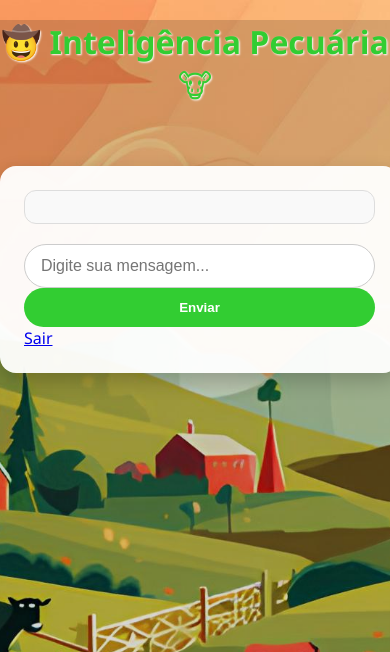
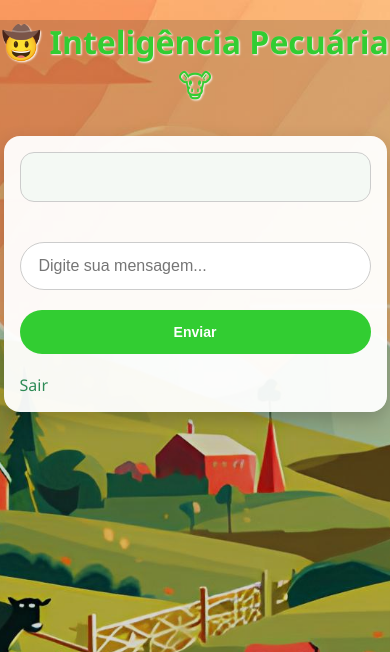
Before and after one commit to PedroAngeloVargas/IA-Cloud, a Flask app: page /chat in a window 390 px wide. Shown: the top 652 px of the page. Run offline with Flask 3, Linux system fonts and the light colour scheme; the visitor is signed in with stand-in values (Sample User, id 1).

Commit message:
Ajustes visuais no chat: espaçamento, legibilidade e tema agro

```diff
--- a/app/static/style.css
+++ b/app/static/style.css
@@ -7,10 +7,9 @@
     margin: 0;
     padding: 0;
     min-height: 100vh;
-    backdrop-filter: brightness(0.85); /* deixa o fundo um pouco mais escuro */
+    backdrop-filter: brightness(0.85);
 }
 
-/* Container principal do chat */
 .chat-container {
     width: 90%;
     max-width: 600px;
@@ -20,32 +19,69 @@
     box-shadow: 0 8px 20px rgba(0, 0, 0, 0.2);
     display: flex;
     flex-direction: column;
-    padding: 24px;
+    padding: 28px 32px;
+    gap: 20px;
+}
+
+form {
+    display: flex;
+    flex-direction: column;
+    gap: 14px;
+    max-width: 500px;
+    width: 100%;
+    margin: 0 auto;
+    margin-top: 16px;
+}
+
+input {
+    padding: 14px 18px;
+    font-size: 16px;
+    border: 1px solid #ccc;
+    border-radius: 24px;
+    outline: none;
+    transition: 0.2s ease;
+}
+
+input:focus {
+    border-color: #32cd32;
+    box-shadow: 0 0 4px #32cd32aa;
+}
+
+a {
+    color: #2e8b57;
+    text-decoration: none;
+    font-weight: 500;
+    transition: color 0.2s;
+}
+
+a:hover {
+    color: #1e5e3e;
 }
 
 /* Caixa de mensagens */
 #chat-box {
     flex: 1;
-    height: 400px;
+    height: 450px;
     overflow-y: auto;
-    padding: 16px;
-    background-color: #f9f9f9;
-    border-radius: 12px;
+    padding: 24px;
+    background-color: #f4f9f4;
+    border-radius: 14px;
     margin-bottom: 20px;
     display: flex;
     flex-direction: column;
-    gap: 12px;
-    border: 1px solid #ddd;
+    gap: 18px;
+    border: 1px solid #ccc;
 }
 
 /* Mensagens */
 .message {
-    padding: 12px 18px;
+    padding: 14px 20px;
     border-radius: 24px;
     max-width: 80%;
     word-wrap: break-word;
-    font-size: 15px;
-    line-height: 1.4;
+    font-size: 16px;
+    line-height: 1.6;
+    box-shadow: 0 2px 5px rgba(0, 0, 0, 0.1);
 }
 
 .user-message {
@@ -56,7 +92,7 @@
 
 .bot-message {
     align-self: flex-start;
-    background-color: #ebebeb;
+    background-color: #eaf6e9;
     color: #222;
 }
 
@@ -69,7 +105,7 @@
 
 #user-input {
     flex: 1;
-    padding: 12px 16px;
+    padding: 14px 18px;
     border-radius: 24px;
     border: 1px solid #ccc;
     font-size: 16px;
@@ -83,13 +119,14 @@
 
 /* Botão de envio */
 button {
-    padding: 12px 20px;
+    padding: 14px 24px;
     border: none;
     background-color: #32cd32;
     color: white;
     border-radius: 24px;
     cursor: pointer;
     font-weight: bold;
+    font-size: 16px;
     transition: background-color 0.3s ease;
 }
 
@@ -98,9 +135,25 @@
 }
 
 /* Título */
-h1 {
+h1, h2 {
     color: #32cd32;
     text-align: center;
     margin-top: 20px;
     text-shadow: 1px 1px 2px #ffffff;
 }
+
+/* Responsivo */
+@media (max-width: 600px) {
+    .chat-container {
+        padding: 16px;
+        margin: 30px auto;
+    }
+
+    input, button {
+        font-size: 14px;
+    }
+
+    #chat-box {
+        height: 300px;
+    }
+}
```
